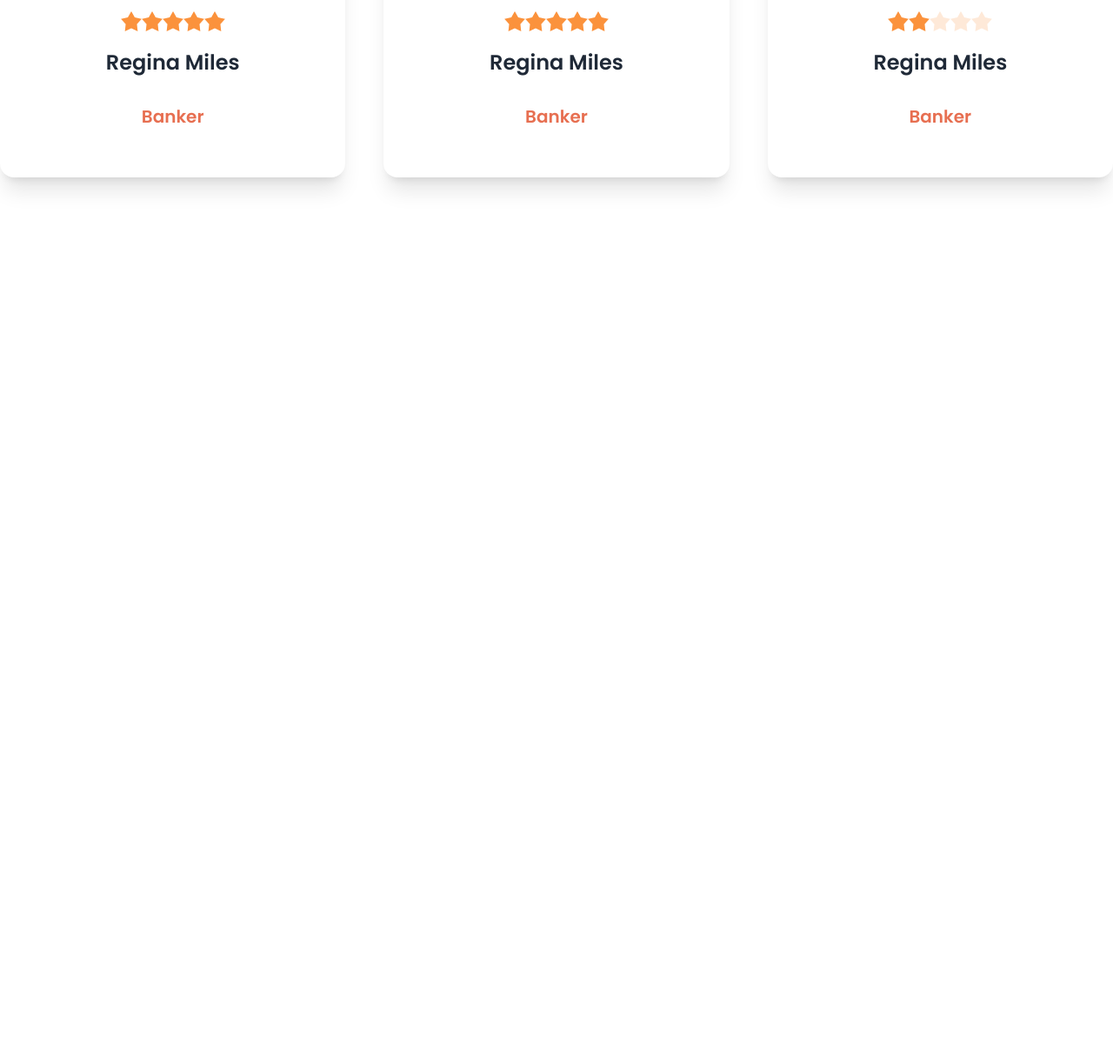
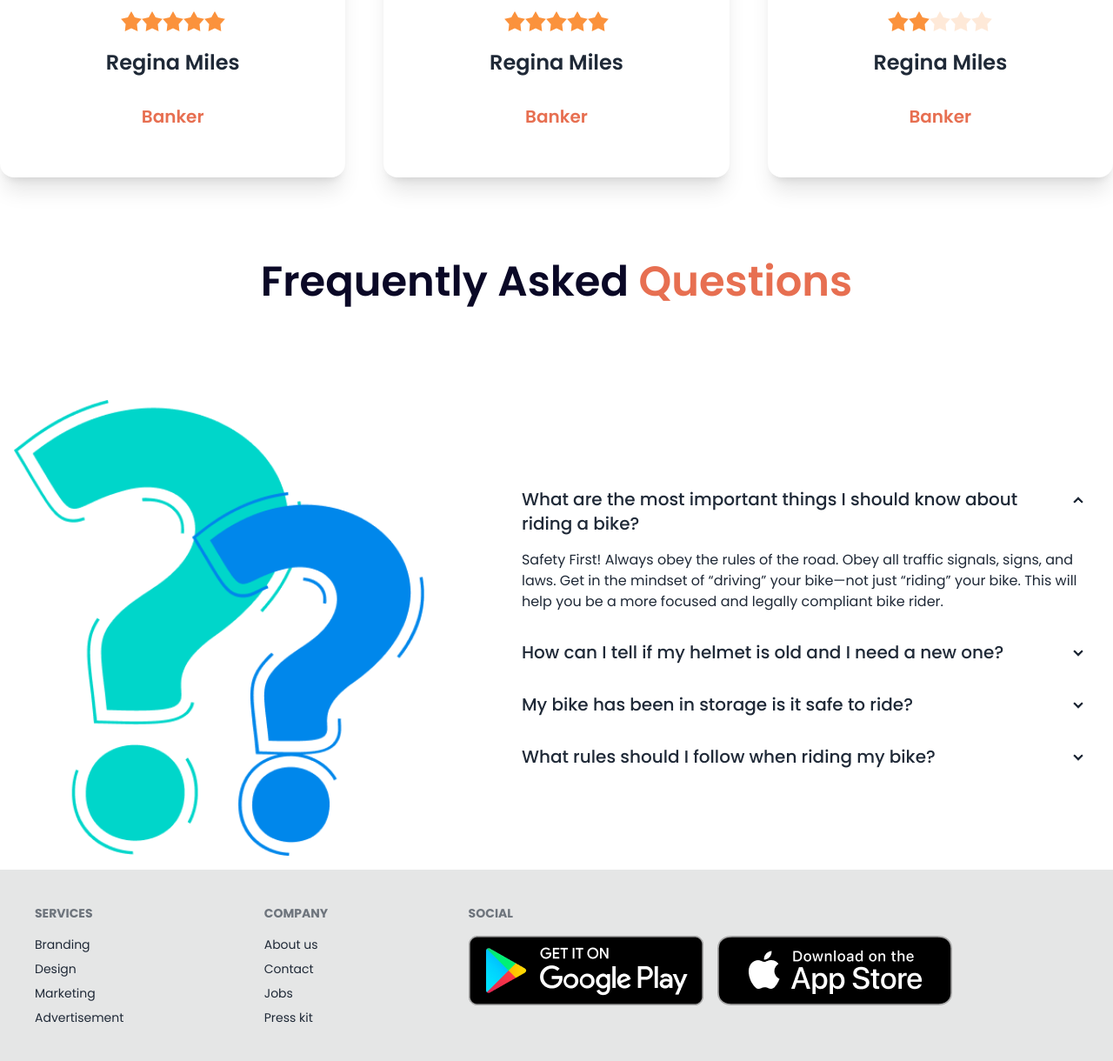
Before and after one commit to ahsan-62/biker-zone-with-daisy-ui, a plain HTML site: page index.html in a window 1280 px wide. Shown: the part 2475-3695 px from the top of the page at 87% size. Before the commit the page ends 2775 px from the top, so only its background shows below. Drawn offline with nearby package versions, Linux system fonts and the light colour scheme.

Commit message:
FAQ and footer section

```diff
--- a/index.html
+++ b/index.html
@@ -474,7 +474,112 @@
           </div>
         </div>
       </section>
+      <!-- Frequntly Ask Question -->
+      <section>
+        <div>
+          <h3 class="text-center text-5xl font-semibold text-[#0A0826] mb-24">
+            Frequently Asked
+            <span class="text-[#E76F51]">Questions</span>
+          </h3>
+          <div class="hero">
+            <div class="flex-col gap-24 hero-content lg:flex-row">
+              <img src="images/others/faq.png" class="w-full rounded-lg" />
+              <div>
+                <div
+                  class="border-solid border-[#E76F51] collapse collapse-arrow"
+                >
+                  <input type="radio" name="my-accordion-2" checked="checked" />
+                  <div class="text-xl font-medium collapse-title">
+                    What are the most important things I should know about
+                    riding a bike?
+                  </div>
+                  <div class="collapse-content">
+                    <p>
+                      Safety First! Always obey the rules of the road. Obey all
+                      traffic signals, signs, and laws. Get in the mindset of
+                      “driving” your bike—not just “riding” your bike. This will
+                      help you be a more focused and legally compliant bike
+                      rider.
+                    </p>
+                  </div>
+                </div>
+                <div
+                  class="border-solid border-[#E76F51] collapse collapse-arrow"
+                >
+                  <input type="radio" name="my-accordion-2" />
+                  <div class="text-xl font-medium collapse-title">
+                    How can I tell if my helmet is old and I need a new one?
+                  </div>
+                  <div class="collapse-content">
+                    <p>
+                      Safety First! Always obey the rules of the road. Obey all
+                      traffic signals, signs, and laws. Get in the mindset of
+                      “driving” your bike—not just “riding” your bike. This will
+                      help you be a more focused and legally compliant bike
+                      rider.
+                    </p>
+                  </div>
+                </div>
+                <div class="border-solid collapse collapse-arrow">
+                  <input type="radio" name="my-accordion-2" />
+                  <div class="text-xl font-medium collapse-title">
+                    My bike has been in storage is it safe to ride?
+                  </div>
+                  <div class="collapse-content">
+                    <p>
+                      Safety First! Always obey the rules of the road. Obey all
+                      traffic signals, signs, and laws. Get in the mindset of
+                      “driving” your bike—not just “riding” your bike. This will
+                      help you be a more focused and legally compliant bike
+                      rider.
+                    </p>
+                  </div>
+                </div>
+                <div class="border-solid collapse collapse-arrow">
+                  <input type="radio" name="my-accordion-2" />
+                  <div class="text-xl font-medium collapse-title">
+                    What rules should I follow when riding my bike?
+                  </div>
+                  <div class="collapse-content">
+                    <p>
+                      Safety First! Always obey the rules of the road. Obey all
+                      traffic signals, signs, and laws. Get in the mindset of
+                      “driving” your bike—not just “riding” your bike. This will
+                      help you be a more focused and legally compliant bike
+                      rider.
+                    </p>
+                  </div>
+                </div>
+              </div>
+            </div>
+          </div>
+        </div>
+      </section>
     </main>
-    <footer></footer>
+    <footer>
+      <footer class="p-10 footer bg-base-300 text-base-content">
+        <nav>
+          <h6 class="footer-title">Services</h6>
+          <a class="link link-hover">Branding</a>
+          <a class="link link-hover">Design</a>
+          <a class="link link-hover">Marketing</a>
+          <a class="link link-hover">Advertisement</a>
+        </nav>
+        <nav>
+          <h6 class="footer-title">Company</h6>
+          <a class="link link-hover">About us</a>
+          <a class="link link-hover">Contact</a>
+          <a class="link link-hover">Jobs</a>
+          <a class="link link-hover">Press kit</a>
+        </nav>
+        <nav>
+          <h6 class="footer-title">Social</h6>
+          <div class="grid grid-flow-col gap-4">
+            <a> <img src="images/others/android.png" alt="" /> </a>
+            <a> <img src="images/others/ios.png" alt="" /> </a>
+          </div>
+        </nav>
+      </footer>
+    </footer>
   </body>
 </html>
```
